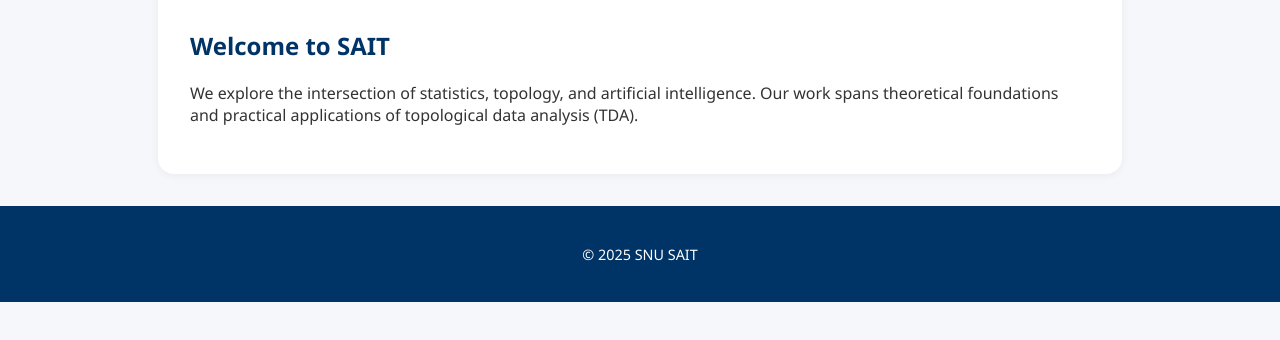
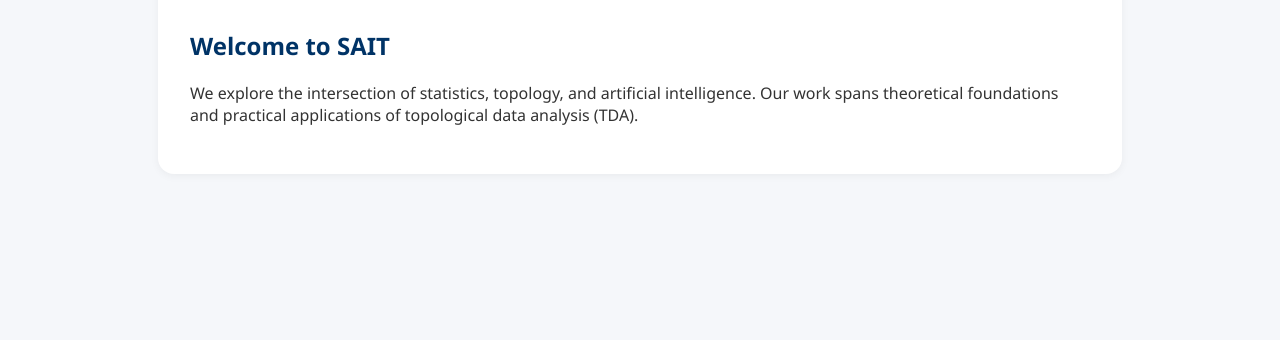
Before and after one commit to wkzhqpdltm/snu-sait-lab-homepage, a plain HTML site: page index.html in a window 1280 px wide. Shown: the part 304-644 px from the top of the page. Drawn offline with Linux system fonts and the light colour scheme.

Commit message:
Update index.html

```diff
--- a/index.html
+++ b/index.html
@@ -32,8 +32,5 @@
       </p>
     </section>
   </main>
-  <footer>
-    <p>&copy; 2025 SNU SAIT</p>
-  </footer>
 </body>
 </html>
```
